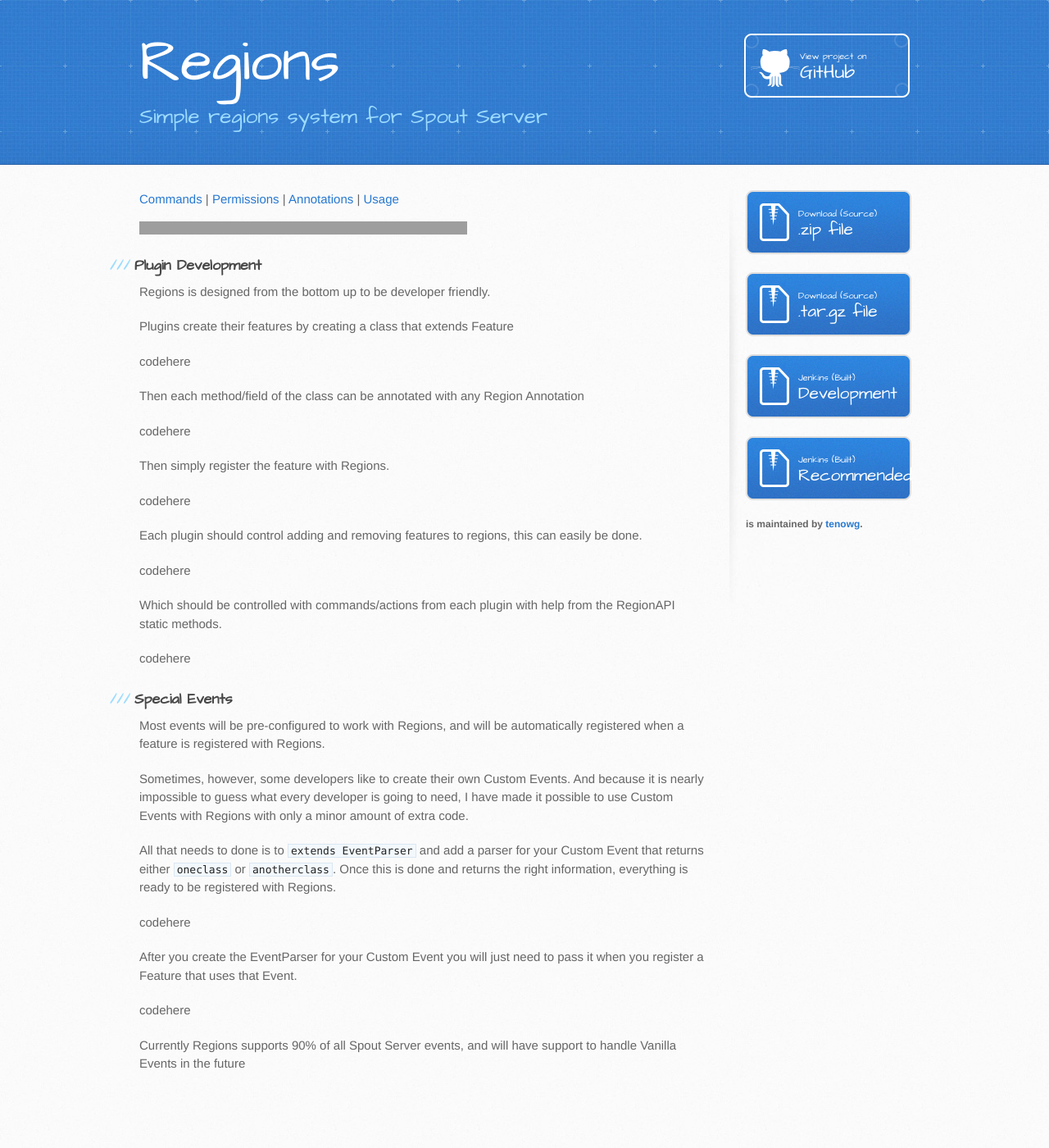
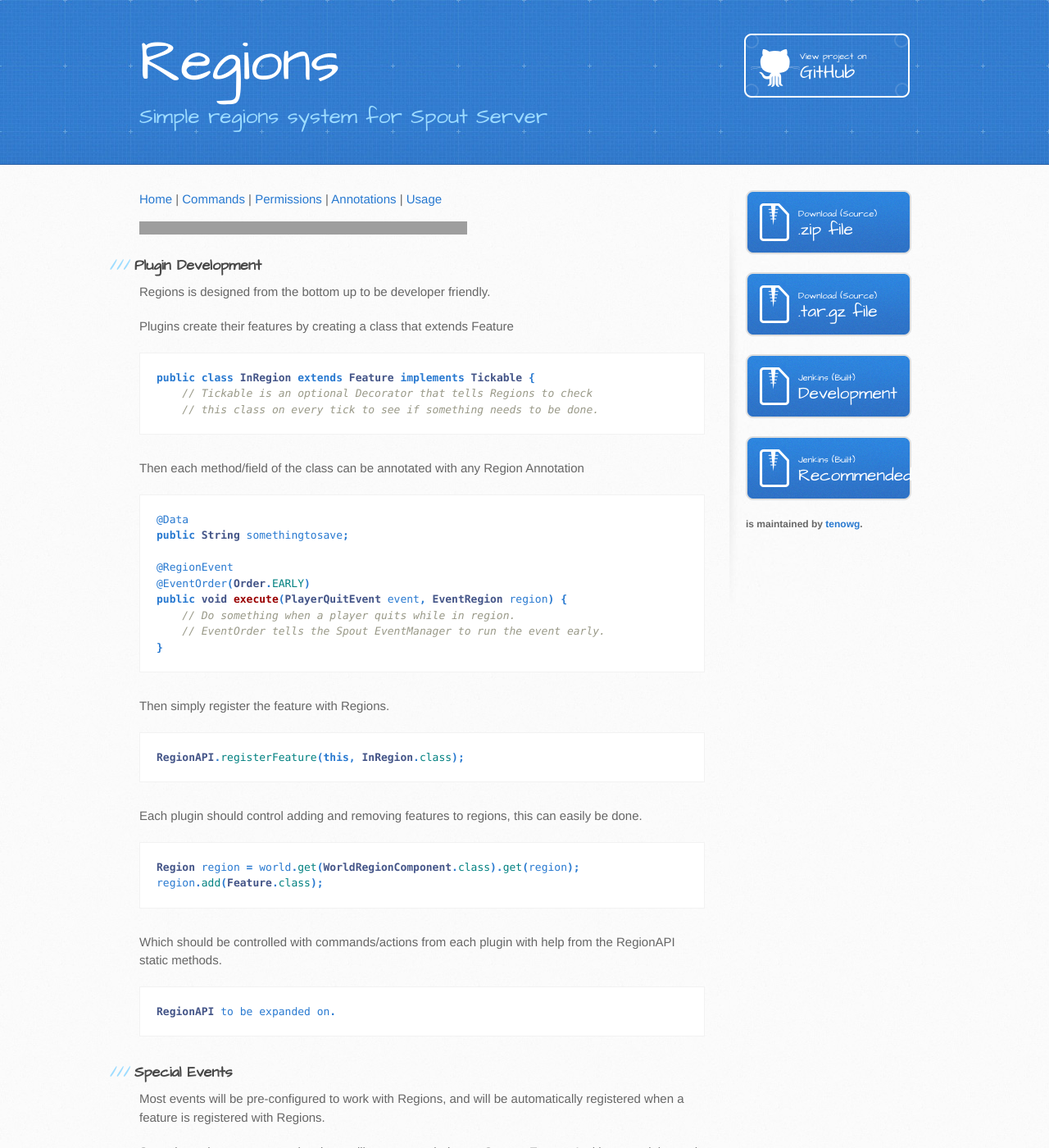
Before and after one commit to tenowg/Regions, a Jekyll site: the page built from usage.md, in a window 1280 px wide and 1400 px high. Shown: the whole window at 82% size. Built offline with Jekyll 4.4.1, drawn with Linux system fonts in a browser that asks for light colours; some of the changed text lies outside the part shown; grey boxes are pictures that could not be loaded.

Commit message:
Added Usage

```diff
--- a/_includes/header.html
+++ b/_includes/header.html
@@ -12,6 +12,7 @@
 	<div class="inner clearfix">
 		<section id="main-content">
 			<div>
+				<a href="http://tenowg.github.io/Regions">Home</a> |
 				<a href="http://tenowg.github.io/Regions/command">Commands</a> |
 				<a href="http://tenowg.github.io/Regions/permission">Permissions</a> |
 				<a href="http://tenowg.github.io/Regions/annotation">Annotations</a> |
--- a/usage.md
+++ b/usage.md
@@ -8,35 +8,75 @@ Regions is designed from the bottom up to be developer friendly.
 
 Plugins create their features by creating a class that extends Feature
 
-codehere
+{% highlight java %}
+public class InRegion extends Feature implements Tickable {
+    // Tickable is an optional Decorator that tells Regions to check
+    // this class on every tick to see if something needs to be done.
+{% endhighlight %}
 
 Then each method/field of the class can be annotated with any Region Annotation
 
-codehere
+{% highlight java %}
+@Data
+public String somethingtosave;
+
+@RegionEvent
+@EventOrder(Order.EARLY)
+public void execute(PlayerQuitEvent event, EventRegion region) {
+    // Do something when a player quits while in region.
+    // EventOrder tells the Spout EventManager to run the event early.
+}
+{% endhighlight %}
 
 Then simply register the feature with Regions.
 
-codehere
+{% highlight java %}
+RegionAPI.registerFeature(this, InRegion.class);
+{% endhighlight %}
 
 Each plugin should control adding and removing features to regions, this can easily be done.
 
-codehere
+{% highlight java %}
+Region region = world.get(WorldRegionComponent.class).get(region);
+region.add(Feature.class);
+{% endhighlight %}
 
 Which should be controlled with commands/actions from each plugin with help from the RegionAPI static methods.
 
-codehere
+{% highlight java %}
+RegionAPI to be expanded on.
+{% endhighlight %}
 
 ### Special Events
 Most events will be pre-configured to work with Regions, and will be automatically registered when a feature is registered with Regions.
 
 Sometimes, however, some developers like to create their own Custom Events. And because it is nearly impossible to guess what every developer is going to need, I have made it possible to use Custom Events with Regions with only a minor amount of extra code.
 
-All that needs to done is to `extends EventParser` and add a parser for your Custom Event that returns either `oneclass` or `anotherclass`. Once this is done and returns the right information, everything is ready to be registered with Regions.
+All that needs to done is to `extends EventParser` and add a parser for your Custom Event that returns either `WorldPoint` or `WorldUUID`. Once this is done and returns the right information, everything is ready to be registered with Regions.
 
-codehere
+{% highlight java %}
+public class CustomEventParser extends EventParser {
+    // Custom Events
+    public WorldPoint parse(EnterRegionEvent event) {
+        WorldPoint wp = new WorldPoint();
+        wp.setWorld(event.getPlayer().getWorld());
+        wp.setLoc(event.getPlayer().getPhysics().getPosition());
+        return wp;
+    }
+
+    public WorldUUID parse(LeaveRegionEvent event) {
+        WorldUUID wp = new WorldUUID();
+        wp.setWorld(event.getPlayer().getWorld());
+        wp.setUUID(event.getRegion().getUUID());
+        return wp;
+    }
+}
+{% endhighlight %}
 
 After you create the EventParser for your Custom Event you will just need to pass it when you register a Feature that uses that Event.
 
-codehere
+{% highlight java %}
+RegionAPI.registerFeature(this, InRegion.class, new CustomEventParser());
+{% endhighlight %}
 
 Currently Regions supports 90% of all Spout Server events, and will have support to handle Vanilla Events in the future
```
